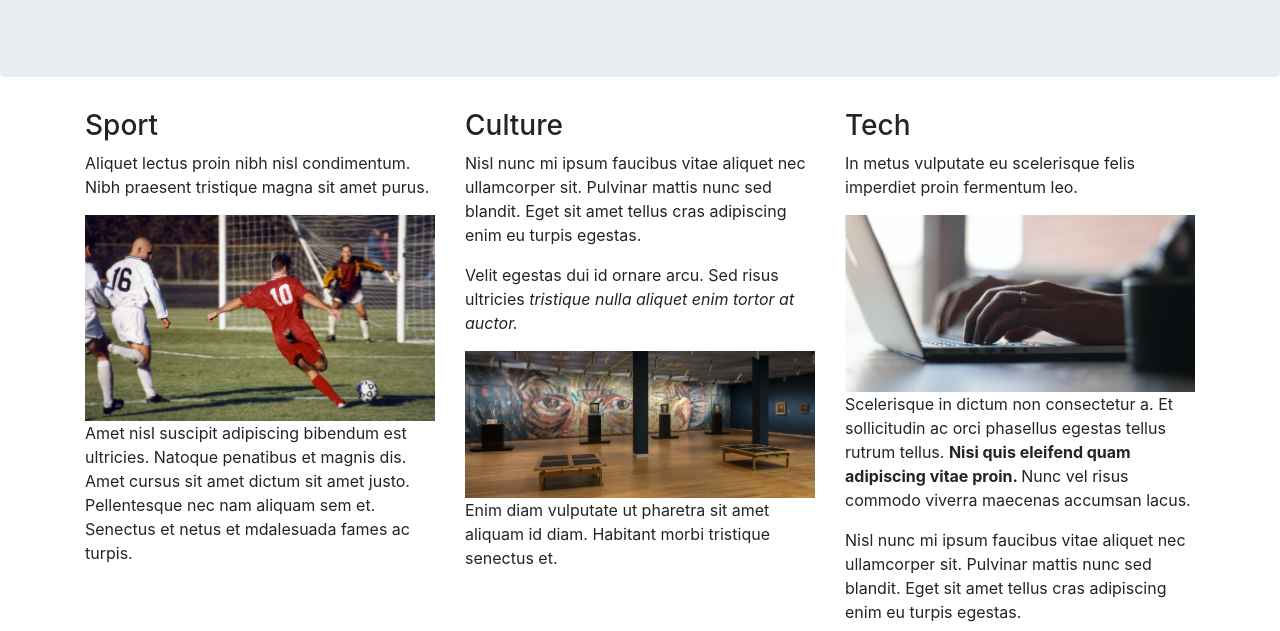
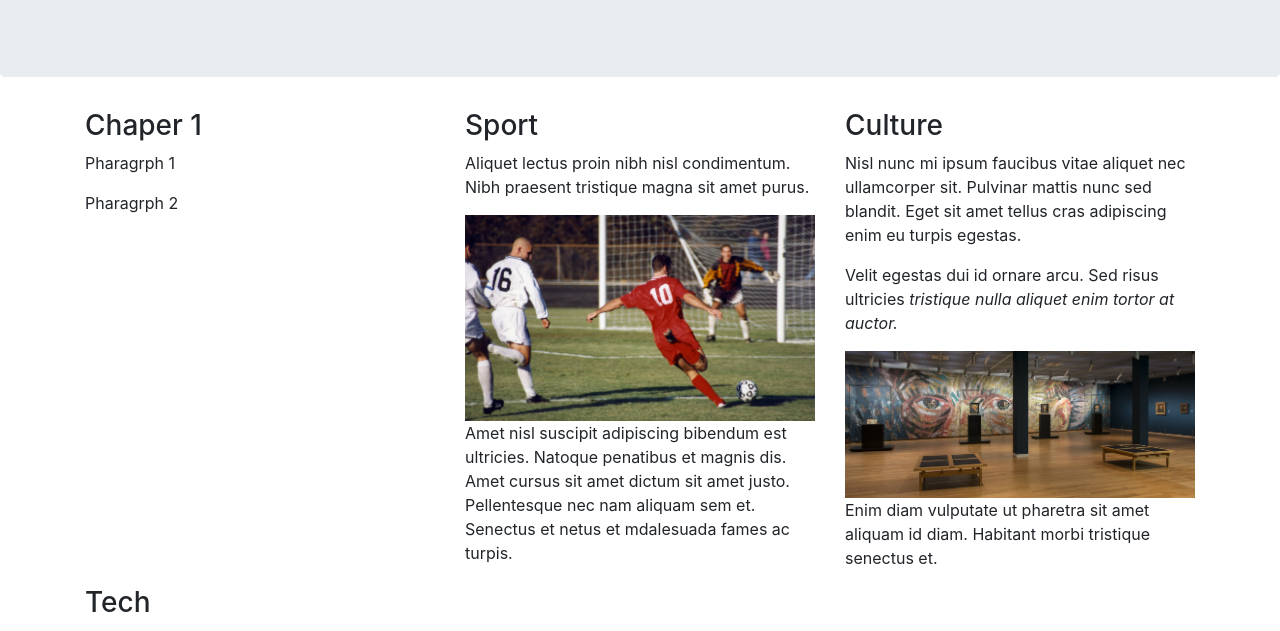
Before and after one commit to Vladdddq/h-git, a plain HTML site: page index.html in a window 1280 px wide. Shown: the part 161-792 px from the top of the page. Drawn offline with Linux system fonts and the light colour scheme.

Commit message:
add new chaper 1 (update)

```diff
--- a/index.html
+++ b/index.html
@@ -12,6 +12,11 @@
 </div>
 <div class="container">
   <div class="row">
+    <div class="col-sm-4">
+      <h3>Chaper 1</h3>
+      <p> Pharagrph 1 </p>
+	  <p> Pharagrph 2 </p>
+    </div>
     <div class="col-sm-4">
       <h3>Sport</h3>
       <p> Aliquet lectus proin nibh nisl condimentum. Nibh praesent tristique magna sit amet purus. </p>
```
Also changed, not shown: 1 other file.
